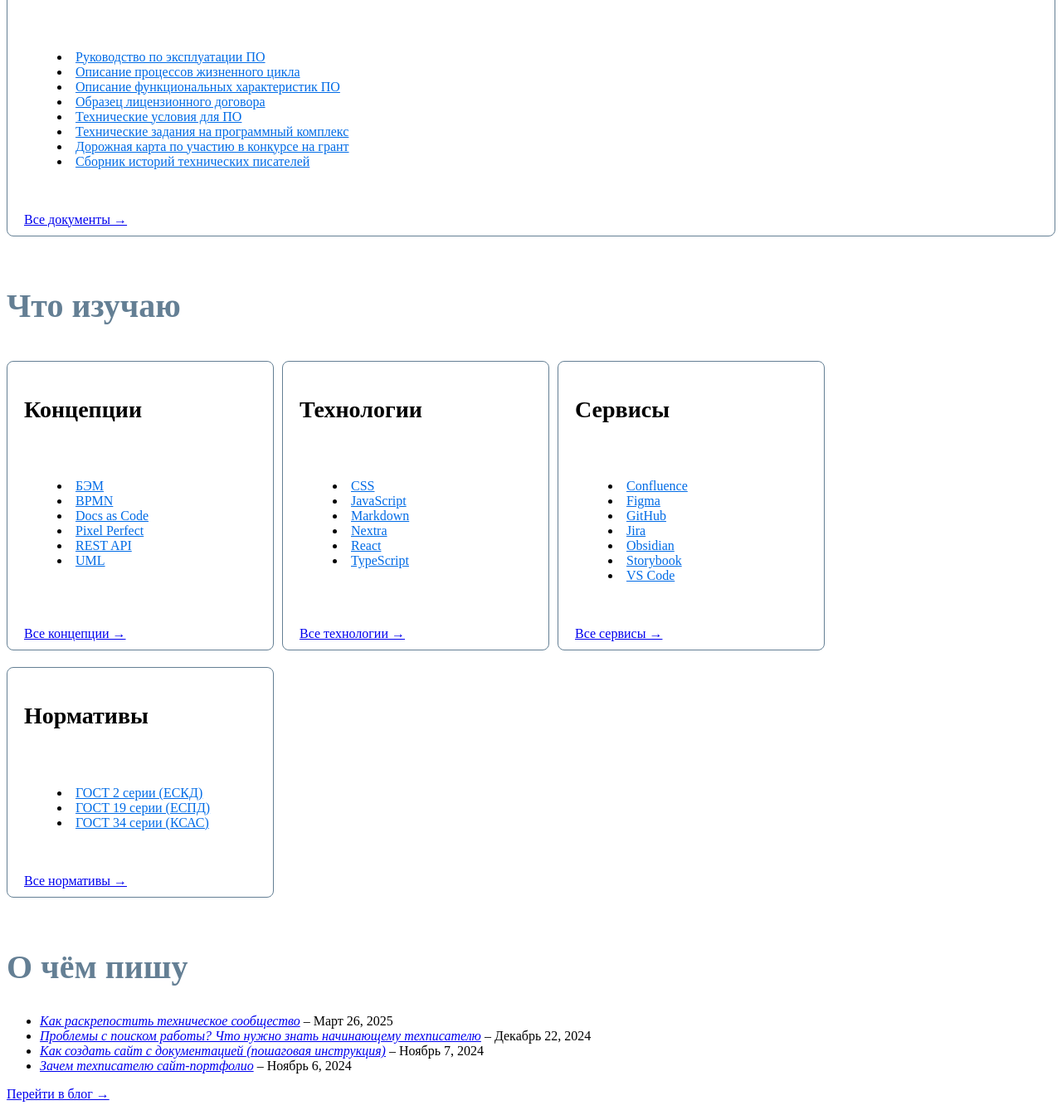
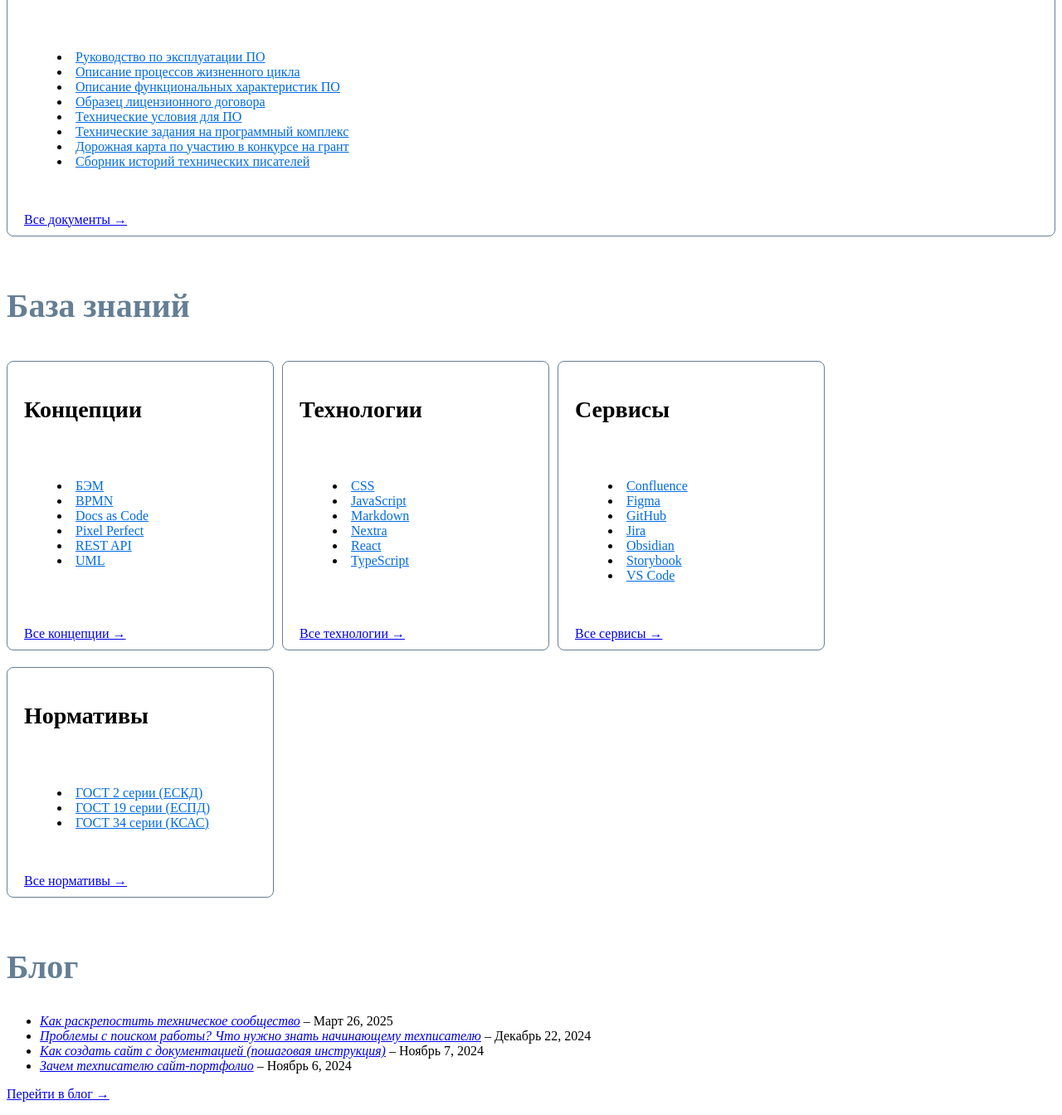
Before and after one commit to pnrf/myrepo, a Next.js app: page / in a window 1280 px wide. Shown: the part 1682-3026 px from the top of the page at 83% size. Built offline with nearby package versions, Linux system fonts and the light colour scheme.

Commit message:
docs: update content

```diff
--- a/components/main-page/main-page.jsx
+++ b/components/main-page/main-page.jsx
@@ -72,7 +72,7 @@ export default function MainPage() {
 					</div>
 				</div>
 			</section>
-			<h2 className={styles['section__title']}>Что изучаю</h2>
+			<h2 className={styles['section__title']}>База знаний</h2>
 			<section className={styles['portfolio-section__kb-cards']}>
 				<div className={`${styles['portfolio-section__docs']} ${styles['portfolio-section__docs_size-small']}`}>
 					<h2 className={styles['portfolio-section__card-title']}>Концепции</h2>
@@ -138,7 +138,7 @@ export default function MainPage() {
 				</div>
 			</section>
 			<section className={styles['blog-section']}>
-				<h2 className={styles['section__title']}>О чём пишу</h2>
+				<h2 className={styles['section__title']}>Блог</h2>
 			</section>
 		</div>
   )
```
